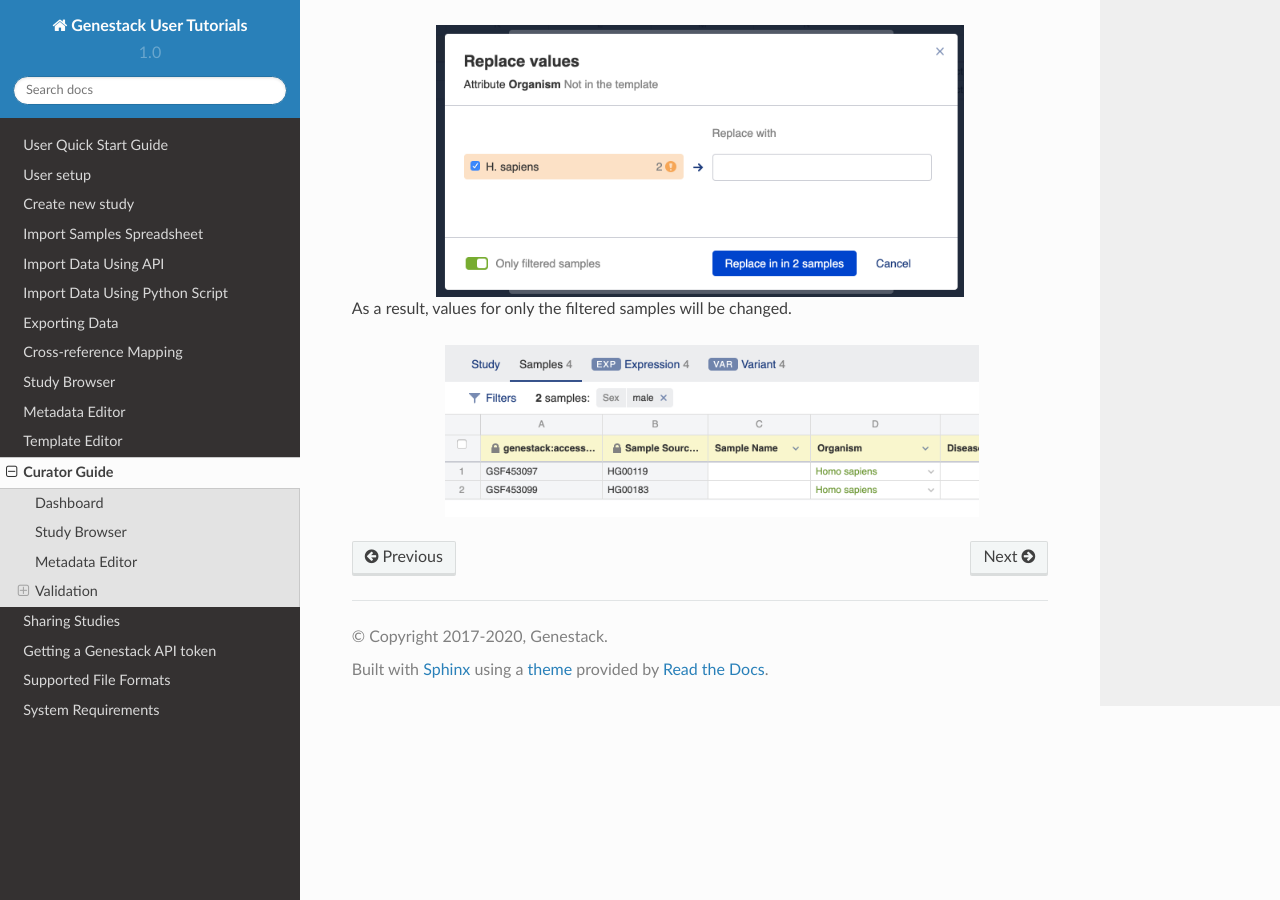
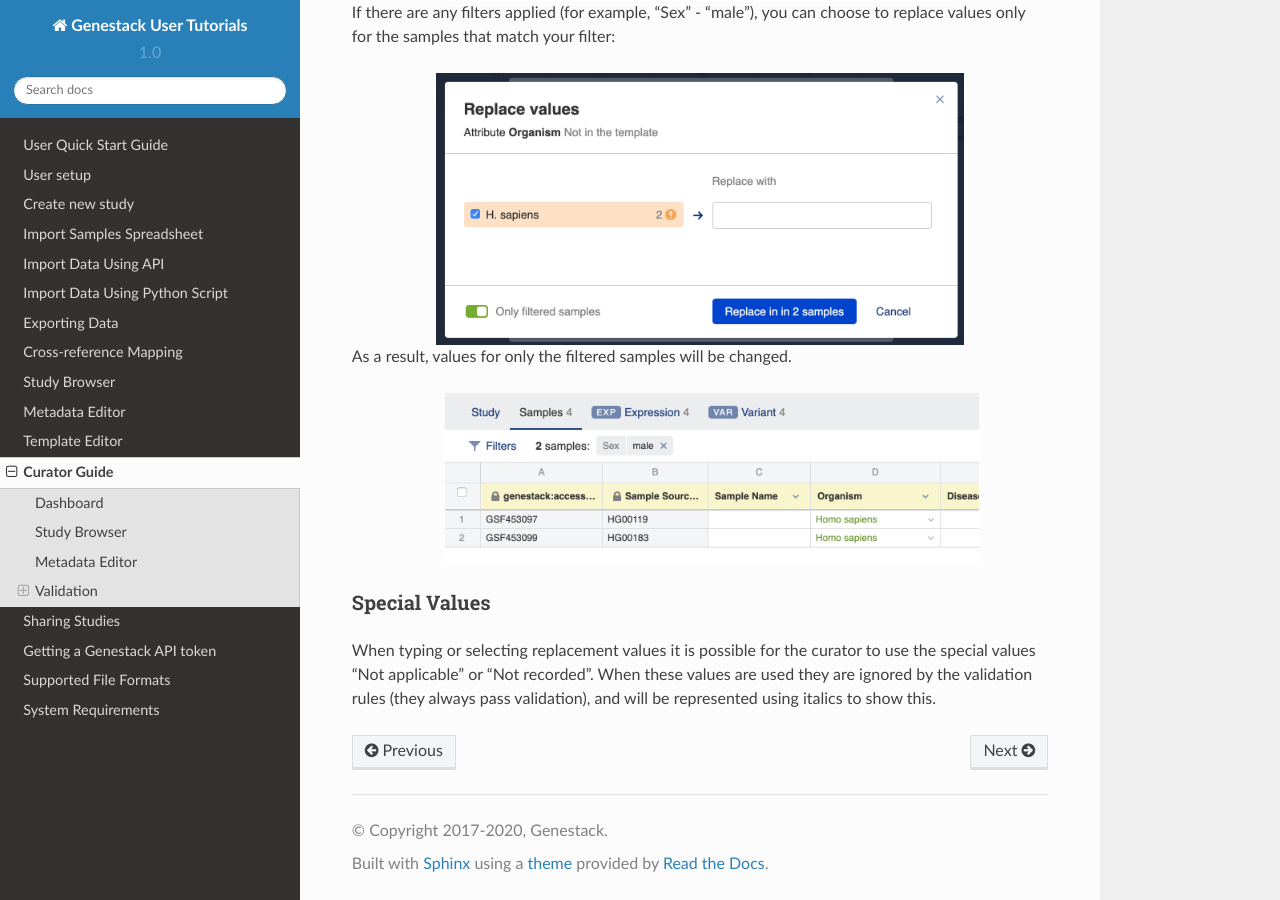
Before and after one commit to genestack/user-guide, a Sphinx documentation site: the page built from source/doc-odm-user-guide/curator_guide.rst, in a window 1280 px wide and 900 px high, scrolled down 5558 px. Built offline with Sphinx 7.4.7 and the Read the Docs theme 2.0.0, drawn with Linux system fonts in a browser that asks for light colours; some of the changed text lies outside the part shown.

Commit message:
added special values to curator guide

```diff
--- a/source/doc-odm-user-guide/curator_guide.rst
+++ b/source/doc-odm-user-guide/curator_guide.rst
@@ -57,7 +57,7 @@
    :scale: 35 %
    :align: center
 
-
+Note that the special values "Not applicable" and "Not recorded" will always pass validation.
 
 
 Correcting metadata
@@ -147,3 +147,8 @@
    .. image:: images/only-filtered2.png
       :scale: 40 %
       :align: center
+
+Special Values
+==============
+
+When typing or selecting replacement values it is possible for the curator to use the special values "Not applicable" or "Not recorded". When these values are used they are ignored by the validation rules (they always pass validation), and will be represented using italics to show this.
```
